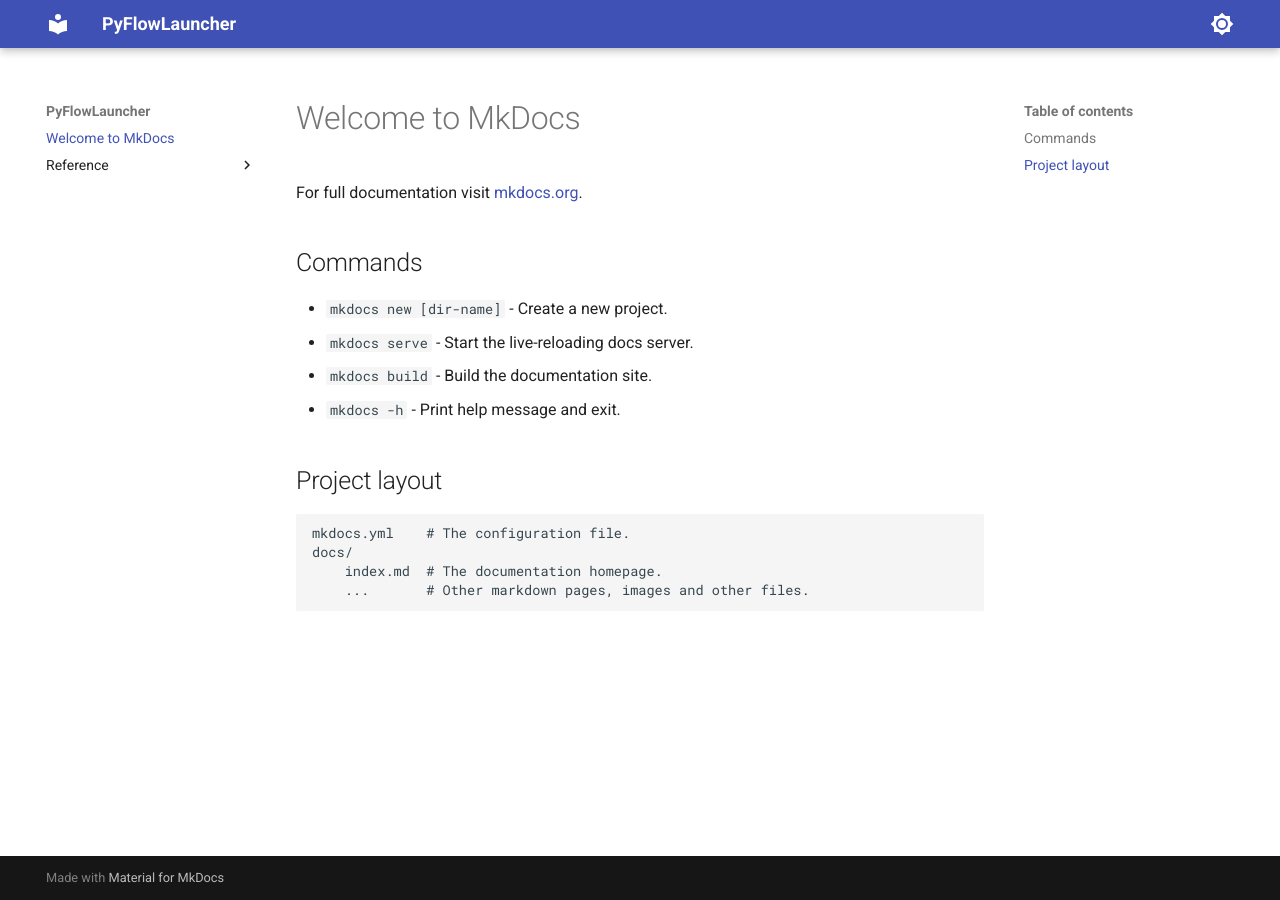
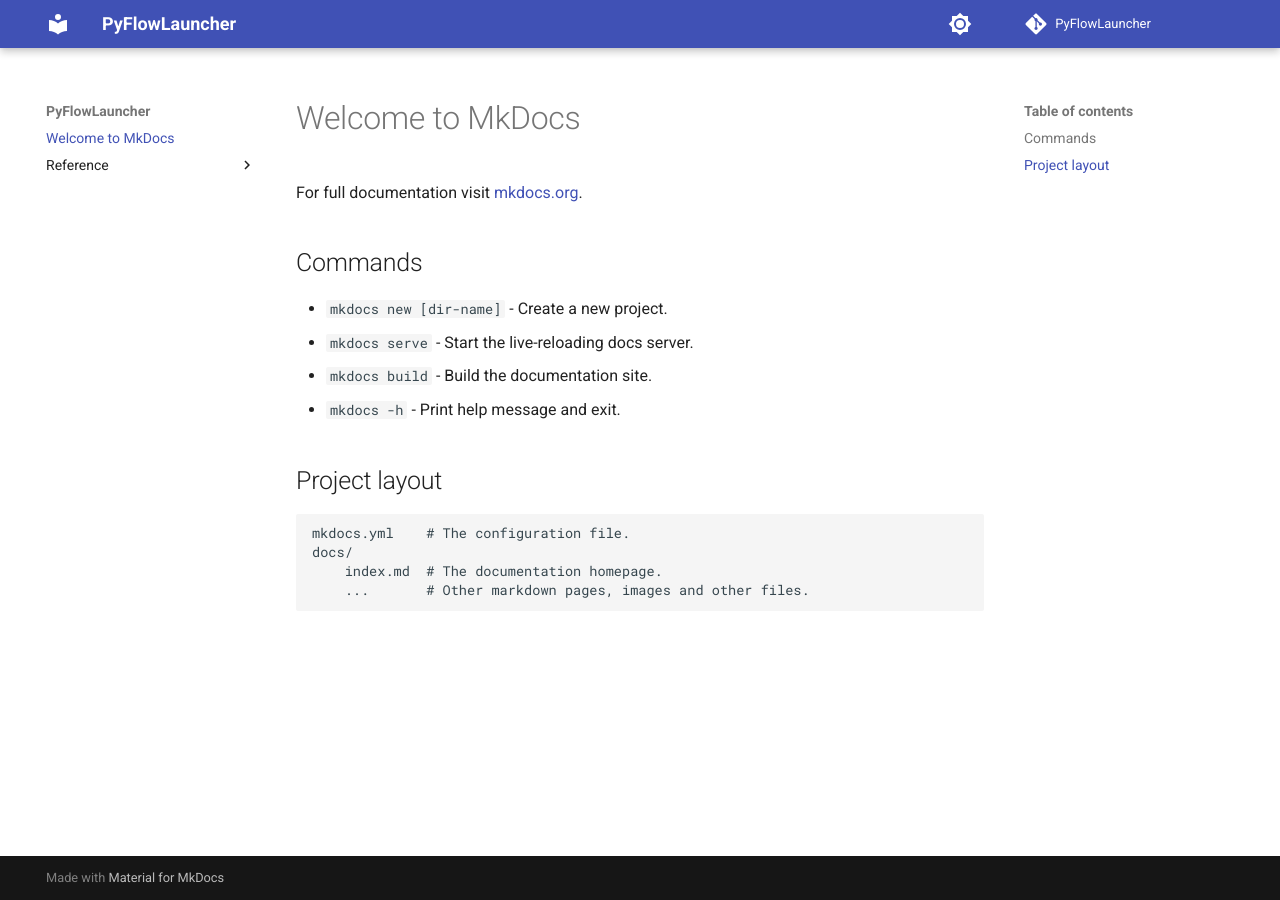
Before and after one commit to Garulf/pyFlowLauncher, an MkDocs documentation site: the page built from docs/index.md, in a window 1280 px wide. Built offline with MkDocs 1.6.1 and Material for MkDocs 9.7.7, drawn with Linux system fonts in a browser that asks for light colours; comment, search, counter and statistics services are not loaded.

Commit message:
Add mkdocs

```diff
--- a/mkdocs.yml
+++ b/mkdocs.yml
@@ -1,4 +1,8 @@
 site_name: PyFlowLauncher
+repo_url: https://github.com/Garulf/pyFlowLauncher
+repo_name: PyFlowLauncher
+
+
 
 theme:
   name: "material"
@@ -31,3 +35,8 @@
             group_by_category: true
             show_category_heading: true
             docstring_section_style: list
+
+
+markdown_extensions:
+    - markdown_include.include:
+        base_path: docs
--- a/requirements-dev.txt
+++ b/requirements-dev.txt
@@ -4,3 +4,4 @@
 mkdocs-material
 mkdocstrings
 mkdocstrings-python
+markdown-include
```
